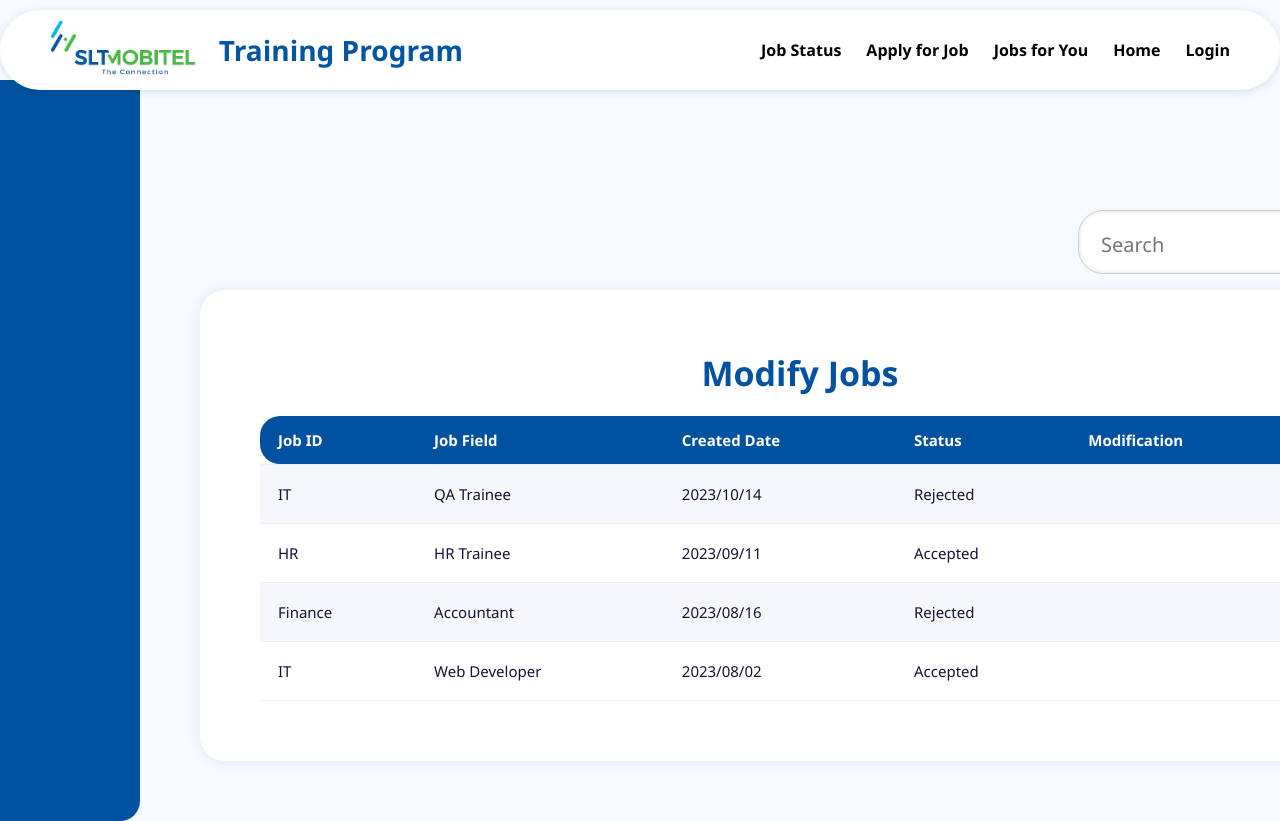
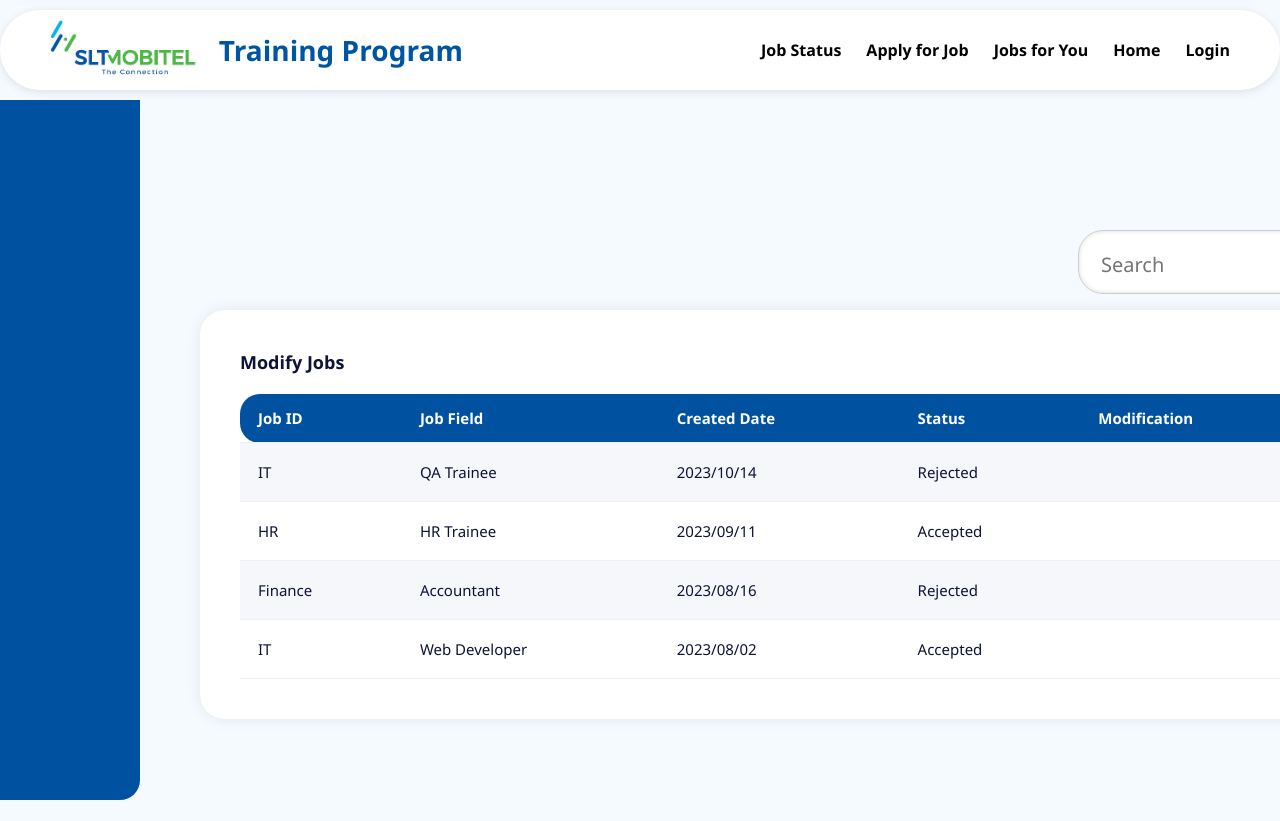
Before and after one commit to HimashaDewmini/SLT-MOBITEL--using-reactt, a React (Create React App) app in the folder frontend/: page /job-modification in a window 1280 px wide. Shown: the top 821 px of the page. After the commit the page ends 800 px from the top, so only its background shows below. Built offline with nearby package versions, Linux system fonts and the light colour scheme.

Commit message:
style job creation page

```diff
--- a/frontend/src/pages/JobsForYou/JobCreation/JobCreation.css
+++ b/frontend/src/pages/JobsForYou/JobCreation/JobCreation.css
@@ -68,7 +68,7 @@
   padding: 40px;
   border-radius: 20px;
   box-shadow: 0 8px 18px rgba(0, 0, 0, 0.08);
-  max-width: 1000px;
+  max-width: 1500px;
   margin: auto;
 }
 
--- a/frontend/src/pages/JobsForYou/JobModification/JobModification.css
+++ b/frontend/src/pages/JobsForYou/JobModification/JobModification.css
@@ -78,9 +78,9 @@
   width: 20px;
 }
 
-.card {
+.Jobcard {
   background-color: white;
-  padding: 60px;
+  padding: 40px;
   border-radius: 25px;
   box-shadow: 0 0 15px rgba(0, 0, 0, 0.08);
   width: 1200px;
--- a/frontend/src/pages/JobsForYou/JobModification/JobModification.jsx
+++ b/frontend/src/pages/JobsForYou/JobModification/JobModification.jsx
@@ -31,7 +31,7 @@ const JobModification = () => {
           <button><img src={search} alt="Search" className="search" /></button>
         </div>
 
-        <div className="card">
+        <div className="Jobcard">
           <h2>Modify Jobs</h2>
           <table>
             <thead>
```
Also changed, not shown: frontend/src/pages/JobsForYou/ReceivedCV/Received.jsx (added, +13 -0 lines), frontend/src/pages/JobsForYou/ReceivedCV/Received.css (added).
